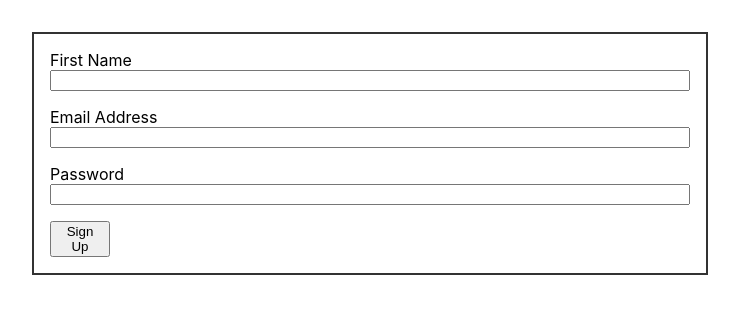
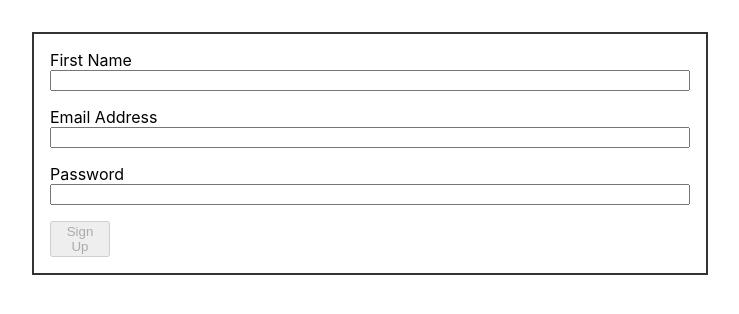
Before and after one commit to BriceShatzer/Flipgrid-Code-Challenge, a React (Create React App) app: page / in a window 1280 px wide. Shown: the top 314 px of the page, without its empty margins (0-739 px from the left). Built offline with nearby package versions, Linux system fonts and the light colour scheme.

Commit message:
start of validation

```diff
--- a/src/App.js
+++ b/src/App.js
@@ -1,6 +1,7 @@
 import React from 'react';
 import logo from './logo.svg';
 import './App.css';
+
 
   /*
   return (
@@ -22,6 +23,19 @@ import './App.css';
     </div>
   );
   */
+
+function genericValidation () {return true}
+const containsText = (str) => (
+    typeof str === "string" &&
+    str.length > 0
+  );
+
+const isValidEmail = (str) => (
+    typeof str === "string" &&
+    str.length > 0 &&
+    /^\S+@\S+[\.][0-9a-z]+$/.test(str)
+  );
+
 function App() {
   return (
     <SignupForm />
@@ -36,22 +50,16 @@ class SignupForm extends React.Component {
     this.updateSignUpValue = this.updateSignUpValue.bind(this);
     this.state = {
         'name' : {
-          label: 'First Name',
+          value: '',
+          isValid: false
+        },
+        'emailAddress' : {
           value: '',
           isValid: false,
-          validator: ()=>{return true}
         },
-        'emailAddress' : {
-          label: 'Email Address',
+        'password' : {
           value: '',
           isValid: false,
-          validator: ()=>{return true}
-        },
-        'password' : {
-          label: 'Password',
-          value: '',
-          isValid: false,
-          validator: ()=>{return true}
         }
       };
   }
@@ -72,28 +80,47 @@ class SignupForm extends React.Component {
     console.log(this.state);
 
   }
+  containsInvalidField = () => {
+    let validityOfFields = [];
+    for (const field in this.state){
+      validityOfFields.push(this.state[field].isValid);
+    }
+    return validityOfFields.includes(false)
+  }
 
+  componentDidUpdate () {
+    console.log('state');
+    console.log(this.state);
+  }
 
   render() {
-    const state = this.state;
-    let arrOfInputFields = [];
-
-    for (const field in state) {
-      arrOfInputFields.push(
-        <InputField
-          valueName={field}
-          label={state[field].label}
-          validator={state[field].validator}
-          changeHandler={this.updateSignUpValue}
-          key={field}
-        />
-      )
-    }
+    console.log(
+      this.containsInvalidField
+    );
 
     return (
       <div className="App">
-        {arrOfInputFields}
-        <button disabled={false}> Sign Up </button>
+        <InputField
+          valueName="name"
+          label="First Name"
+          validator={containsText}
+          changeHandler={this.updateSignUpValue}
+        />
+        <InputField
+          valueName="emailAddress"
+          label="Email Address"
+          validator={isValidEmail}
+          changeHandler={this.updateSignUpValue}
+        />
+        <InputField
+          valueName="password"
+          label="Password"
+          validator={containsText}
+          changeHandler={this.updateSignUpValue}
+          type="password"
+        />
+
+        <button disabled={this.containsInvalidField()}> Sign Up </button>
       </div>
     );
   }
@@ -110,7 +137,7 @@ class InputField extends React.Component {
     }
     */
     super(props);
-    this.state = {value: ''};
+    this.state = {value: '', isValid: false};
     this.formValueChange = this.formValueChange.bind(this)
 
 
@@ -118,26 +145,32 @@ class InputField extends React.Component {
   }
   formValueChange (e) {
     console.log('formValueChange');
-    this.setState({value: e.target.value});
+    const isValid = this.props.validator(e.target.value);
+    this.setState({
+      value: e.target.value,
+      isValid
+    });
+
     this.props.changeHandler(
       this.props.valueName,
       e.target.value,
-      this.props.validator(e.target.value)
+      isValid
     )
   }
+
+
   render (){
-    console.log(this.props);
-
     return (
       <React.Fragment>
         <label htmlFor={this.props.valueName}>
           {this.props.label}
         </label>
         <input
-        type="text"
+          type={this.props.type ? this.props.type : "text"}
           id={this.props.valueName}
           value={this.state.value}
           onChange={this.formValueChange}
+          className={this.state.isValid ? "valid" : "inValid"}
         />
       </React.Fragment>
     )
```
Lines whose indentation alone changed are shown as unchanged.
